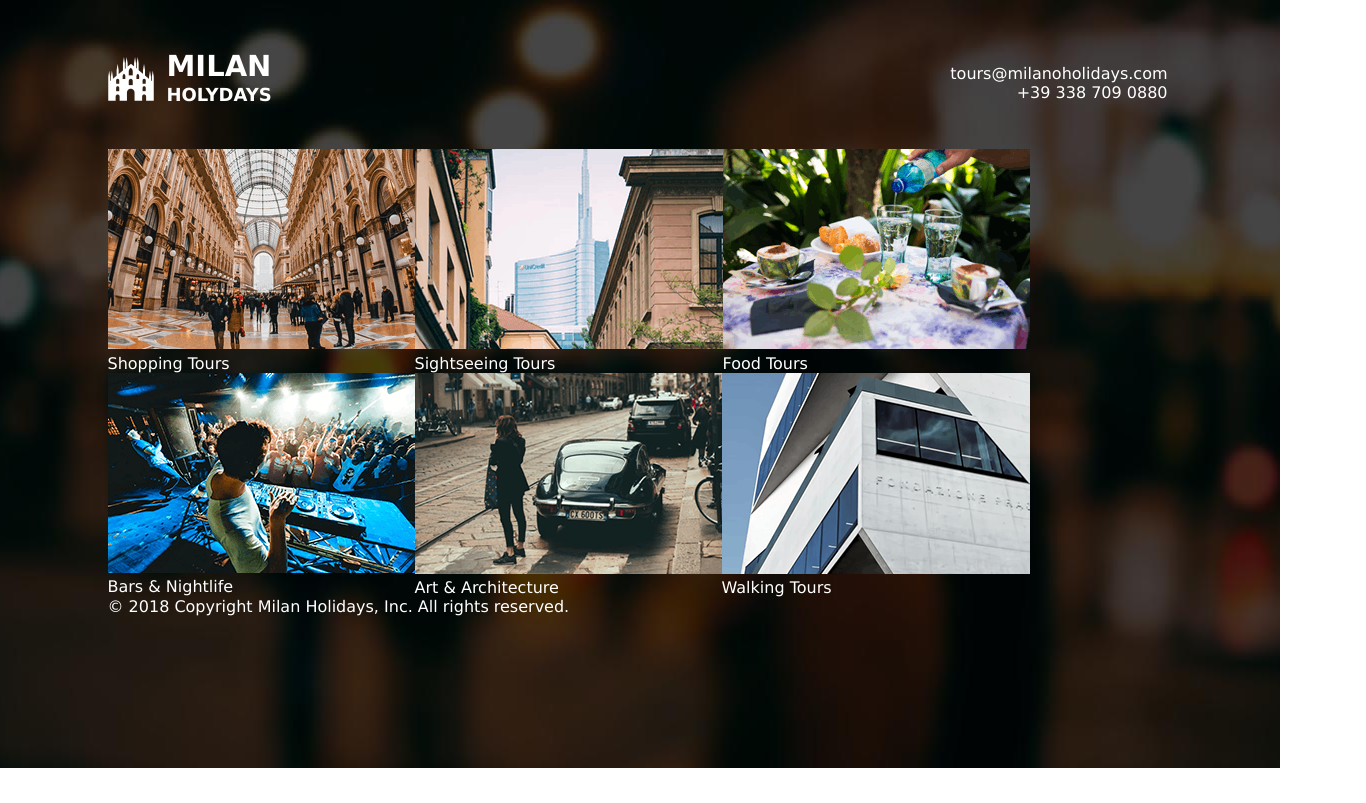
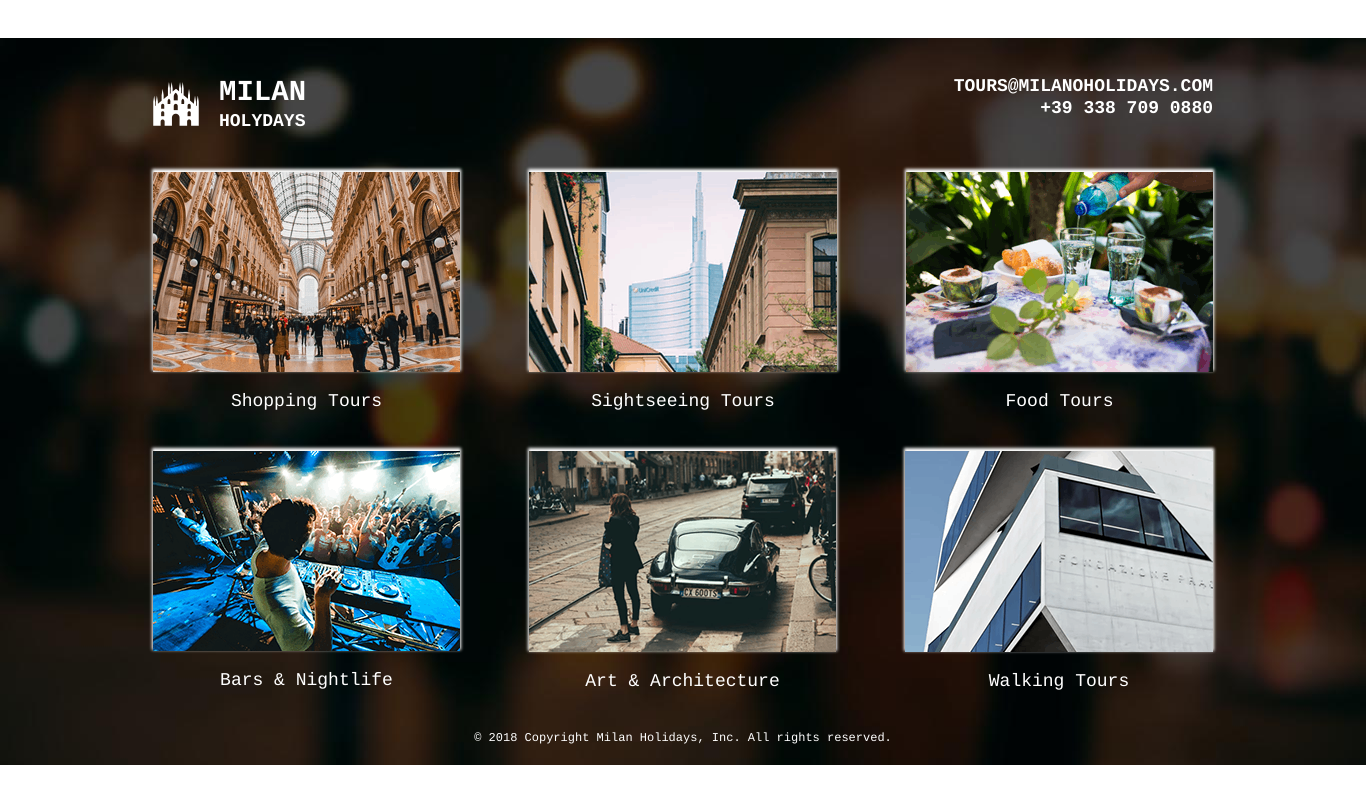
Before and after one commit to SrTrace/css-lessons, a plain HTML site: page lesson3/main.html in a window 1280 px wide. Shown: the whole page, 1366 px wide, since content can reach past the window. Drawn offline with Linux system fonts and the light colour scheme.

Commit message:
need some work with hover elements

```diff
--- a/lesson3/css/style.css
+++ b/lesson3/css/style.css
@@ -1,58 +1,88 @@
+* {
+    box-sizing: border-box;
+}
 body {
-    width: 1065px;
-    margin: 0 auto;
+    font-family:Courier, MyriadPro-Regular, sans-serif;
+    font-size: 62.5%;
+    ;
+}
+.container {
     background-image: url("../images/backgroundMinlan.jpg");
     background-repeat: no-repeat;
-    background-position: top center;
-    color: #fff;
-    font-family: "Adobe Invis Font", Verdana, Courier, sans-serif;
+    background-position: top;
+    color: white;
+    margin: 38px auto;
+    width: 1366px
 }
 a {
-    box-sizing: border-box;
+    text-decoration: none;
+    color: white;
+}
+a:hover {
+    color: #F26522;
+}
+/*Header editing*/
+header {
+    display: flex;
+    justify-content: space-between;
+    margin: 0 153px ;
+    padding-top: 38px;
+}
+.logo {
+    display: block;
+}
+.logo:hover img {
+    opacity: 0;
+}
+.logo:hover {
+    color: #F26522;
+    background-image: url("../images/logo@1Xhover.png");
+    background-repeat: no-repeat;
+    background-position: left bottom;
+}
+header ul {
+    color: white;
     display: inline-block;
-    width: 170px; /* область действия ссылки*/
-    text-decoration: none;
-    color: #fff;
-}
-/*логотип-ссылка*/
-.logo {
-    display: inline-block;
-    width: 168px;
-    float: left; /*  позиционирование логотипа и контактов в header*/
-    margin: 49px 0 44px 0;
-}
-.logoIcon img, .logoIcon h1, .logo h2, .cards img  {
-    display: inline-block; /*для возможности размещения на ширине 168px и карточек галереи*/
-}
-.logoIcon img {
-    float: left;
-    margin-top: 8px; /* выравниваем логотим  по низу с логотекстом*/
-}
-.logoText {
-    margin-left: 59px; /* расстояние между логокартинкой и логотекстом*/
-}
-.logoText h1, .logoText h2 {
+    list-style: none;
     font-weight: bold;
     text-transform: uppercase;
 }
-.logoText h1 {
+.logo li:first-child {
     font-size: 29px;
 }
-.logoText h2 {
+.logo li:last-child {
     font-size: 18px;
 }
 .contact {
     text-align: right;
-    padding: 64px 5px 0 0; /* выравниваем стоки с логотипом*/
+    font-size: 18px;
 }
-/* Карточки*/
-.gallery {
-    clear: both;
+/*The Gallery Cards*/
+main {
+    margin: 40px 153px 0 153px ;
 }
-.cards  {
-    float: left;
+.firstBlock, .secondBlock {
+    display: flex;
+    justify-content: space-between;
 }
-/*подвал*/
+.secondBlock {
+    margin-top: 38px;
+}
+figure img {
+    background: white;
+    box-shadow: 0 -2px 3px 1px white;
+}
+figcaption {
+    font-size: 18px;
+    text-align: center;
+    margin-top: 10px;
+    padding: 5px 5px 0 5px;
+}
+/*Footer editing*/
 footer {
-    clear: both; /*отмена обтекания*/
+    display: flex;
+    justify-content: center;
+    align-items: center;
+    font-size: 12px;
+    padding: 38px 0 20px 0;
 }
--- a/lesson3/main.html
+++ b/lesson3/main.html
@@ -7,49 +7,67 @@
     <link rel="stylesheet" href="./css/style.css">
 </head>
 <body>
+<div class="container">
 <header>
-    <section class="logo">
+    <div class="logo">
         <a href="#">
-        <div class="logoIcon">
-            <img src="./images/logo@1X.png" alt="logoIcon">
+            <img class="logoIcon" src="./images/logo@1X.png" alt="logoIcon">
+        </a>
+
+            <ul class="logoText"><a href="#">
+                <li>milan</li>
+                <li>holydays</li> </a>
+            </ul>
+
     </div>
-            <div class="logoText">
-            <h1>milan</h1>
-            <h2>holydays</h2>
-            </div>
-        </a>
-    </section>
-    <section class="contact">
-        <p>tours@milanoholidays.com</p>
-        <p>+39 338 709 0880</p>
-    </section>
+    <ul class="contact">
+        <li>tours@milanoholidays.com</li>
+        <li>+39 338 709 0880</li>
+    </ul>
 </header>
-<section class="gallery">
+<main class="gallery">
+    <div class="firstBlock">
+        <a href="#">
             <figure class="cards">
                 <img src="./images/Layer%2021@1X.png" alt="card1">
                 <figcaption>Shopping Tours</figcaption>
             </figure>
+        </a>
+        <a href="#">
             <figure class="cards">
                 <img src="./images/Layer%2022@1X.png" alt="card2">
                 <figcaption>Sightseeing Tours</figcaption>
             </figure>
+        </a>
+        <a href="#">
             <figure class="cards">
                 <img src="./images/Layer%2023@1X.png" alt="card3">
                 <figcaption>Food Tours</figcaption>
             </figure>
+        </a>
+    </div>
+    <div class="secondBlock">
+        <a href="#">
              <figure class="cards">
                  <img src="./images/Layer%2024@1X.png" alt="card4">
                  <figcaption>Bars & Nightlife</figcaption>
              </figure>
+        </a>
+        <a href="#">
              <figure class="cards">
                  <img src="./images/Layer%2025@1X.png" alt="card5">
                  <figcaption>Art & Architecture</figcaption>
              </figure>
+        </a>
+        <a href="#">
              <figure class="cards">
                  <img src="./images/Layer%2026@1X.png" alt="card6">
                  <figcaption>Walking Tours</figcaption>
              </figure>
-</section>
+        </a>
+    </div>
+</main>
 <footer>&copy; 2018 Copyright Milan Holidays, Inc. All rights reserved.</footer>
+</div>
 </body>
 </html>
```
Also changed, not shown: lesson2/css/custom.css (+14 -7 lines), lesson2/main.html (+4 -4 lines), lesson3/images/logo@1Xhover.png (added). Lines whose indentation alone changed are shown as unchanged.
